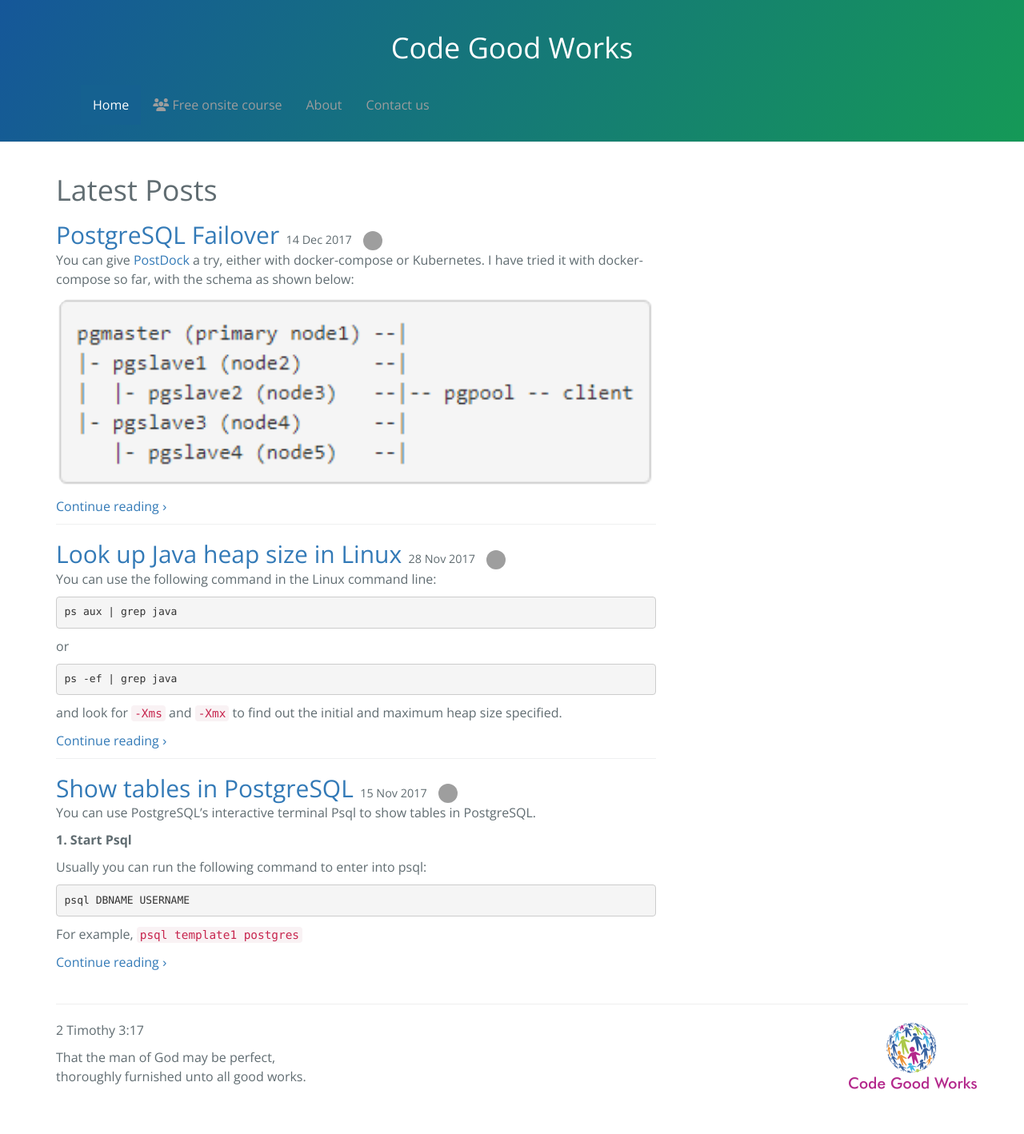
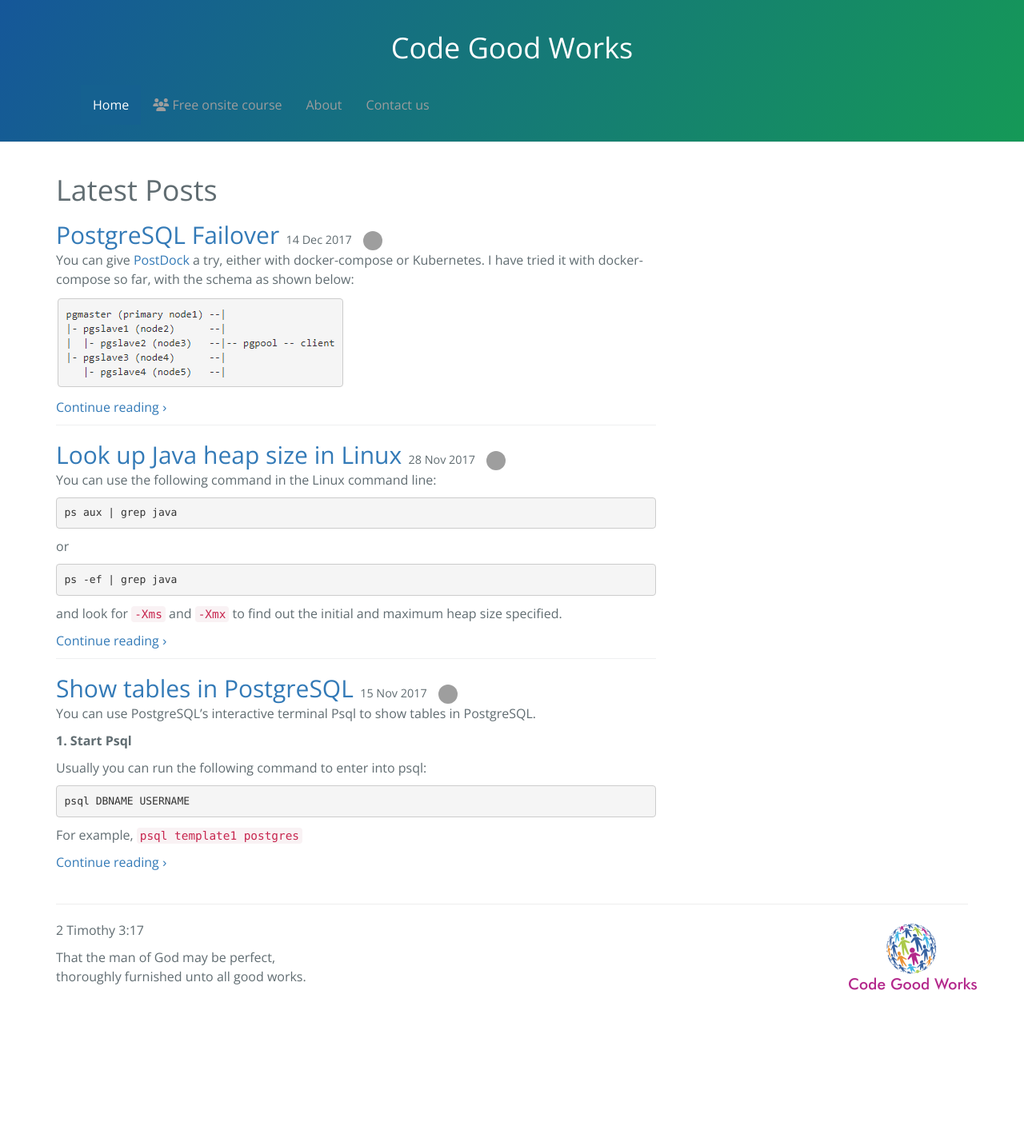
Before and after one commit to yucigou/codegoodworks, a Jekyll site: the page built from index.md, in a window 1280 px wide. Shown: the whole page at 80% size. Built offline with Jekyll 4.4.1, drawn with Linux system fonts in a browser that asks for light colours; nearby versions of some CDN libraries; after the commit the page ends 1293 px from its top, so only the background shows below that; grey boxes are pictures that could not be loaded.

```diff
--- a/assets/css/style.scss
+++ b/assets/css/style.scss
@@ -241,11 +241,15 @@
 img.post {
 	width: 100%;
 	height: auto;
+	border-radius: 0px;
 }
 
 @media screen and (min-width: 500px){
 	img.poster {
 	    width: auto;
+	}
+	img.post {
+		width: auto;
 	}
 }
 
```
